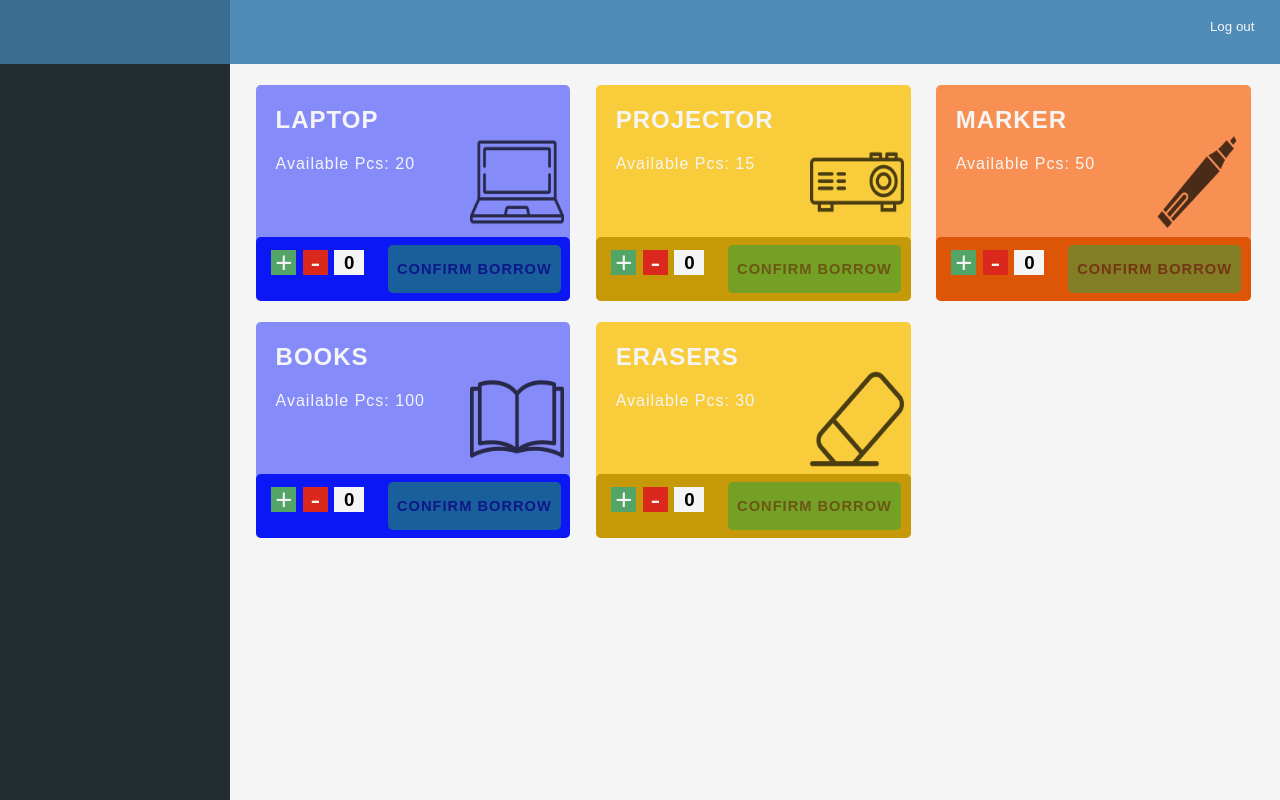
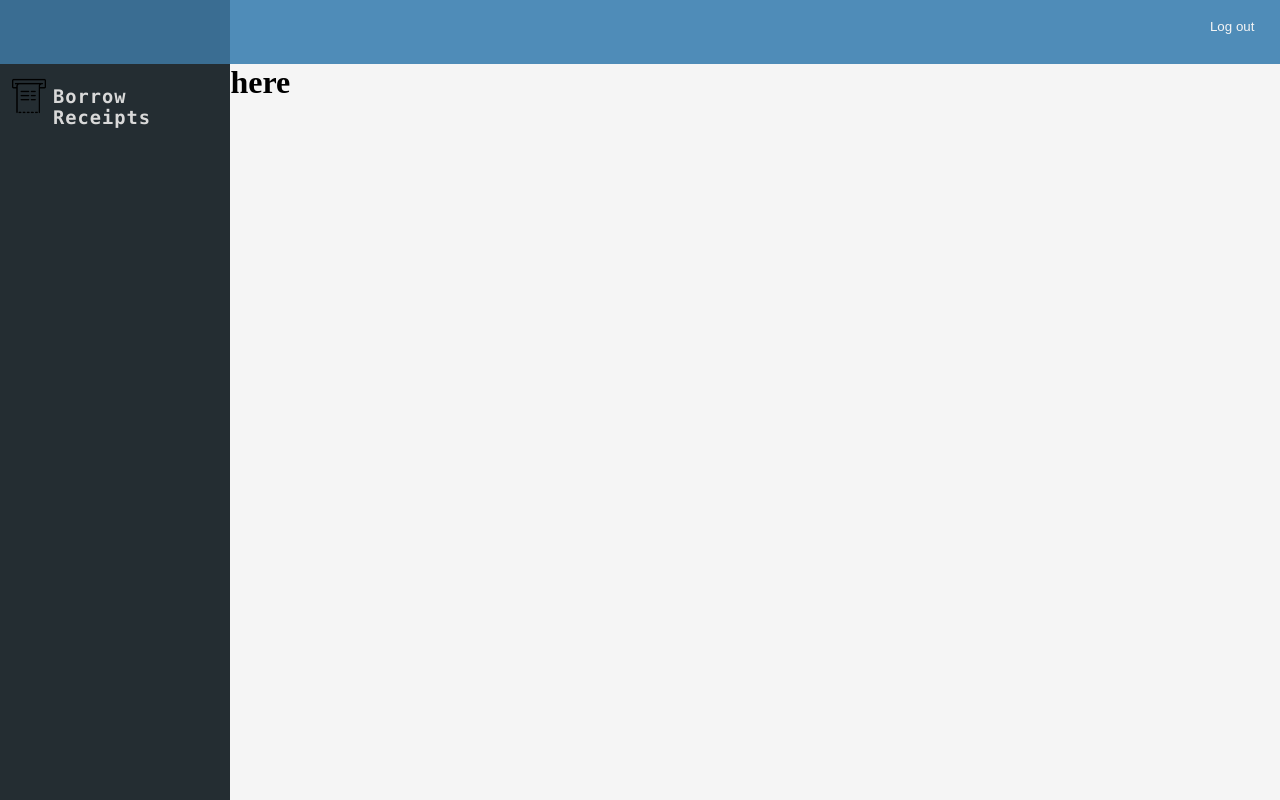
Before and after one commit to jmNepomuceno/inventorymw-a, a React (Create React App) app: page /inventorymw-a/borrow/borrow-receipt in a window 1280 px wide. Built offline with nearby package versions, Linux system fonts and the light colour scheme.

Commit message:
added side bar components

```diff
--- a/src/components/Borrow.jsx
+++ b/src/components/Borrow.jsx
@@ -1,23 +1,23 @@
 import React, { Component } from 'react';
-
+import {BrowserRouter as Router, Switch, Route} from 'react-router-dom'
 import Header from './Header'
 import SideBar from './SideBar'
-import ItemsCard from './ItemsCard'
-
-import itemsData from '../files/ItemsList'
+import BorrowReceipts from './BorrowReceipts'
+import ItemsCardMain from './ItemsCardMain'
 
 class Borrow extends Component {
-    state = {  }
+    state = {}
+
     render() {
-        const ItemsCardComponents = itemsData.map(elem =>{
-            return <ItemsCard key={elem.key} attr={elem} usersInfo={this.props.usersInfo} />
-        })
         return (
             <div>
                 <Header visitorsName={this.props.usersInfo.valUserName}/>
                 <SideBar />
                 <main className="sub-main">
-                    {ItemsCardComponents}
+                    <Switch>
+                        <Route path="/borrow/items" exact render={(props) => (<ItemsCardMain attr={this.props} />)} />
+                        <Route path="/borrow/borrow-receipt" exact render={(props) => (<BorrowReceipts />)} />
+                    </Switch>
                 </main>
             </div>
         );
--- /dev/null
+++ b/src/components/BorrowReceipts.jsx
@@ -0,0 +1,14 @@
+import React, { Component } from 'react';
+
+class BorrowReceipts extends Component {
+    state = {  }
+    render() {
+        return (
+            <div>
+                <h1>here</h1>
+            </div>
+        );
+    }
+}
+
+export default BorrowReceipts;
--- a/src/components/ItemsCard.jsx
+++ b/src/components/ItemsCard.jsx
@@ -85,6 +85,8 @@ class ItemsCard extends Component {
         this.setState({isModalOpen: !this.state.isModalOpen})
         this.props.attr.pieces -= parseInt(this.refs.pcs_counter_ref.textContent)
         this.refs.pcs_counter_ref.textContent = 0
+
+        this.props.showAllBorrowRcp()
     }
 
     render() {
--- /dev/null
+++ b/src/components/ItemsCardMain.jsx
@@ -0,0 +1,32 @@
+import React, { Component } from 'react';
+
+import ItemsCard from './ItemsCard'
+
+import itemsData from '../files/ItemsList'
+
+class ItemsCardMain extends Component {
+    state = {
+        had_borrow_receipts: false,
+    }
+
+
+    showAllBorrowRcp = () => {
+        this.setState({had_borrow_receipts: this.state.had_borrow_receipts})
+    }
+
+    render() {
+        const ItemsCardComponents = itemsData.map(elem =>{
+            return <ItemsCard key={elem.key} attr={elem}
+                    usersInfo={this.props.attr.usersInfo} showAllBorrowRcp={this.showAllBorrowRcp}
+                    hadBorrowRcp={this.state.had_borrow_receipts}
+                />
+        })
+        return (
+            <div>
+                {ItemsCardComponents}
+            </div>
+        );
+    }
+}
+
+export default ItemsCardMain;
--- a/src/components/SideBar.jsx
+++ b/src/components/SideBar.jsx
@@ -1,11 +1,18 @@
 import React, { Component } from 'react';
+
+import SideBarsComponents from './SideBarsComponents'
+
+import sideBarsData from '../files/sideBarLists'
 
 class SideBar extends Component {
     state = {  }
     render() {
+        const sideBarArr = sideBarsData.map(elem =>{
+            return <SideBarsComponents key={elem.id} attr={elem} />
+        })
         return (
             <aside>
-
+                {sideBarArr}
             </aside>
         );
     }
--- /dev/null
+++ b/src/components/SideBarsComponents.jsx
@@ -0,0 +1,21 @@
+import React, { Component } from 'react';
+
+import {Link} from 'react-router-dom'
+
+import receiptImg from '../imgs/receipt.png'
+
+class SideBarsComponents extends Component {
+    state = {  }
+    render() {
+        return (
+            <Link to={this.props.attr.linkUrl}>
+                <div className="side-bar-compo">
+                    <img id="side-bar-icon" src={receiptImg} />
+                    <h3> {this.props.attr.name} </h3>
+                </div>
+            </Link>
+        );
+    }
+}
+
+export default SideBarsComponents;
--- /dev/null
+++ b/src/files/sideBarLists.js
@@ -0,0 +1,13 @@
+const sideBarList = [
+    {
+        id:1,
+        name: 'Borrow Receipts',
+        linkUrl: '/borrow/borrow-receipt'
+    }
+    // {
+    //     id:2,
+    //     name: 'Di ko pa alam'
+    // }
+]
+
+export default sideBarList
--- a/src/index.css
+++ b/src/index.css
@@ -627,6 +627,31 @@ aside{
   background:#242d32;
 }
 
+aside .side-bar-compo{
+  position: relative;
+  display:block;
+  width:100%;
+  height:9vh;
+}
+
+aside .side-bar-compo #side-bar-icon{
+  position:absolute;
+  top:20%;
+  left:5%;
+  width:15%;
+  height:50%;
+}
+
+aside .side-bar-compo h3{
+  position:absolute;
+  top:30%;
+  left:23%;
+  color:#d9d9d9;
+  font-family: Consolas, sans-serif;
+  letter-spacing: 1px;
+  cursor: pointer;
+}
+
 .sub-main{
   position: absolute;
   top:8%;
```
Also changed, not shown: src/imgs/receipt.png (added).
